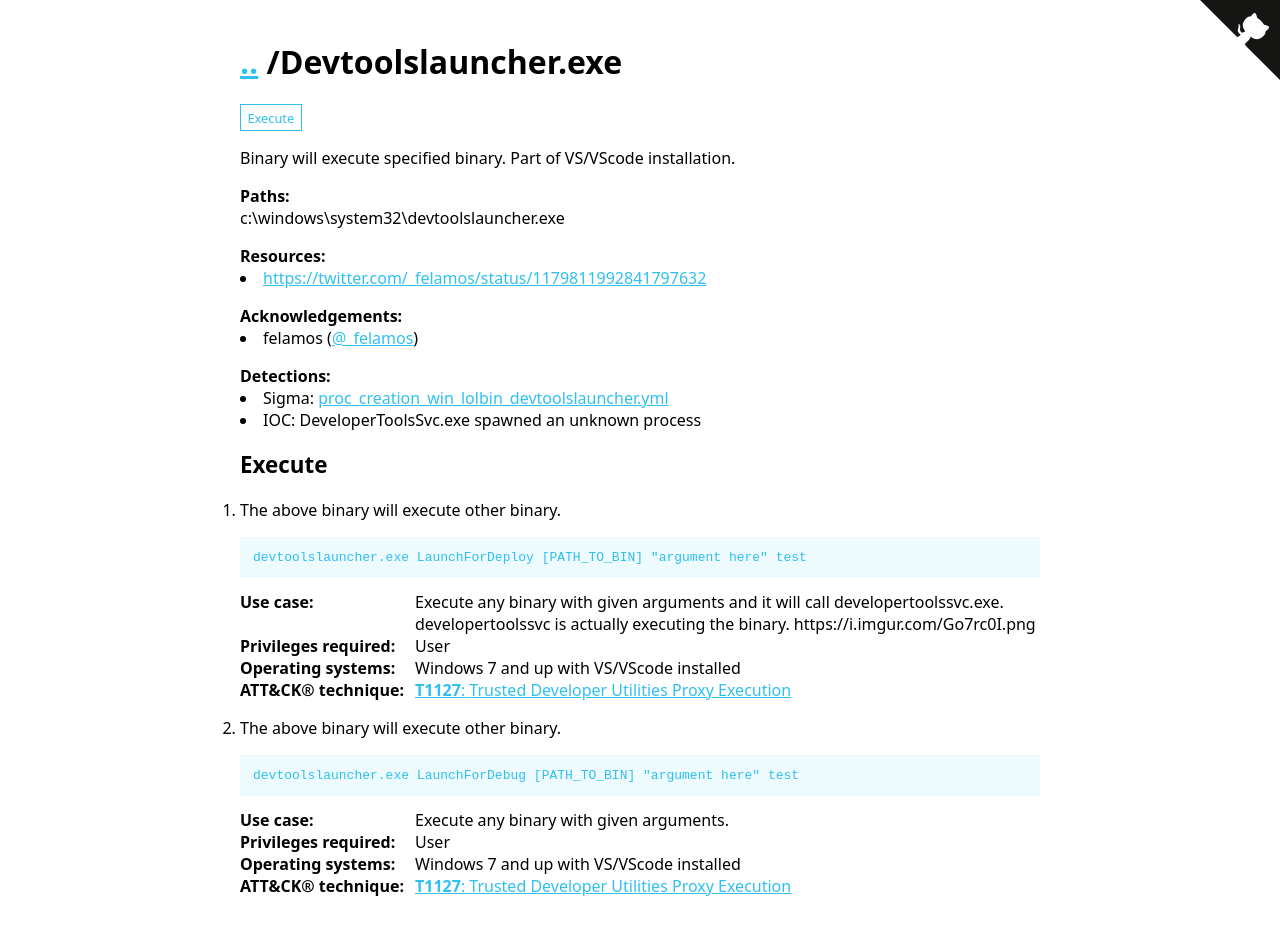
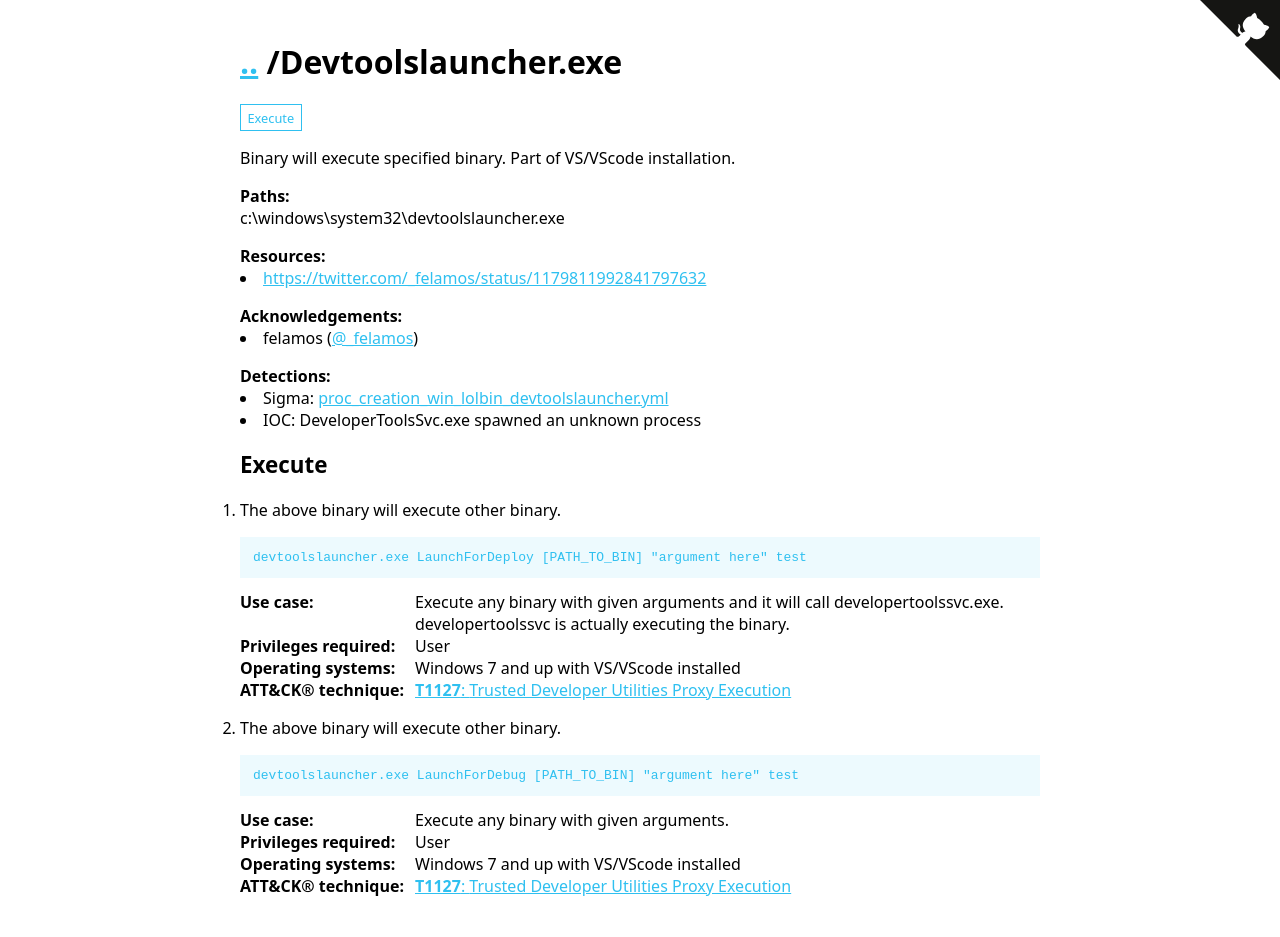
Before and after one commit to LOLBAS-Project/LOLBAS-Project.github.io, a Jekyll site: the page built from _lolbas/OtherMSBinaries/Devtoolslauncher.md, in a window 1280 px wide. Built offline with Jekyll 4.4.1, drawn with Linux system fonts in a browser that asks for light colours; part of the change alters nothing that is shown.

Commit message:
Applying update LOLBAS-Project/LOLBAS@7e171658dd1542d2164df1b6d89a9a9627831923

```diff
--- a/_lolbas/OtherMSBinaries/Devtoolslauncher.md
+++ b/_lolbas/OtherMSBinaries/Devtoolslauncher.md
@@ -6,7 +6,7 @@ Created: 2019-10-04
 Commands:
   - Command: devtoolslauncher.exe LaunchForDeploy [PATH_TO_BIN] "argument here" test
     Description: The above binary will execute other binary.
-    Usecase: Execute any binary with given arguments and it will call developertoolssvc.exe. developertoolssvc is actually executing the binary. https://i.imgur.com/Go7rc0I.png
+    Usecase: Execute any binary with given arguments and it will call developertoolssvc.exe. developertoolssvc is actually executing the binary.
     Category: Execute
     Privileges: User
     MitreID: T1127
```
